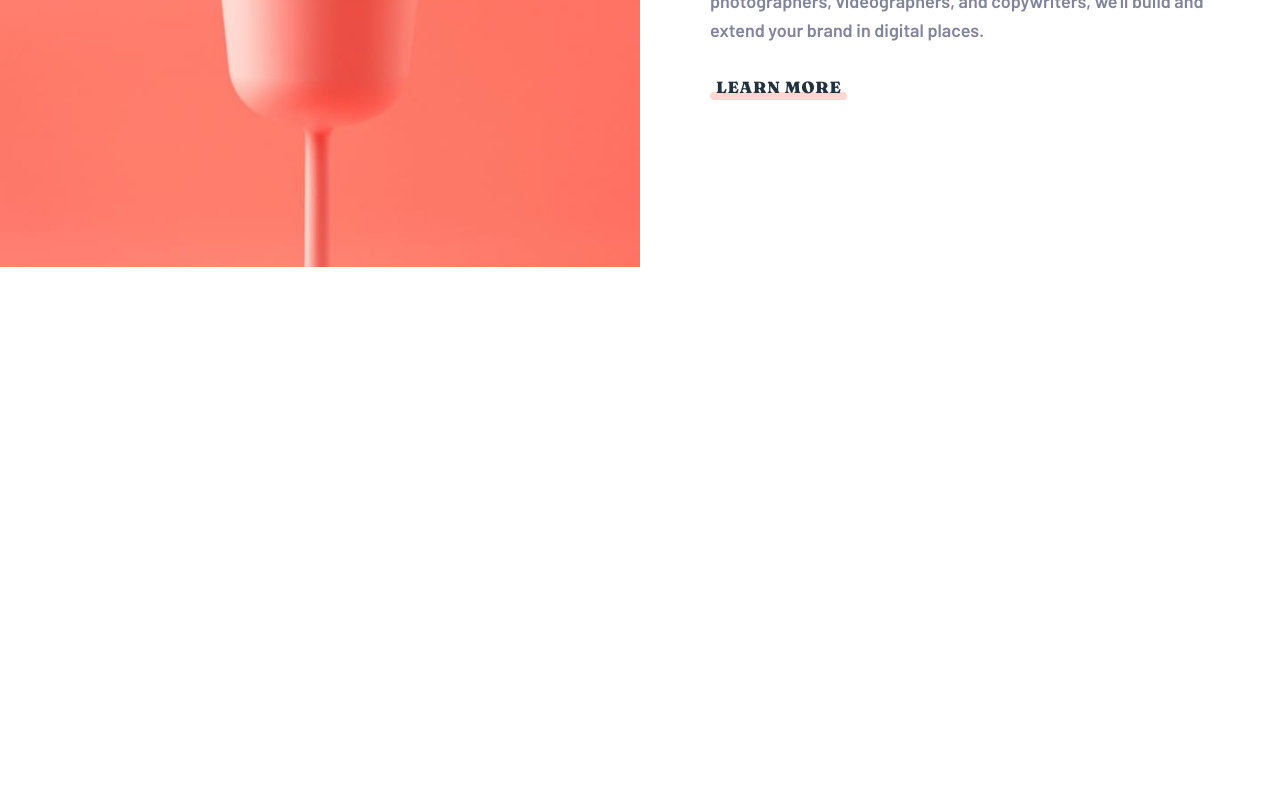
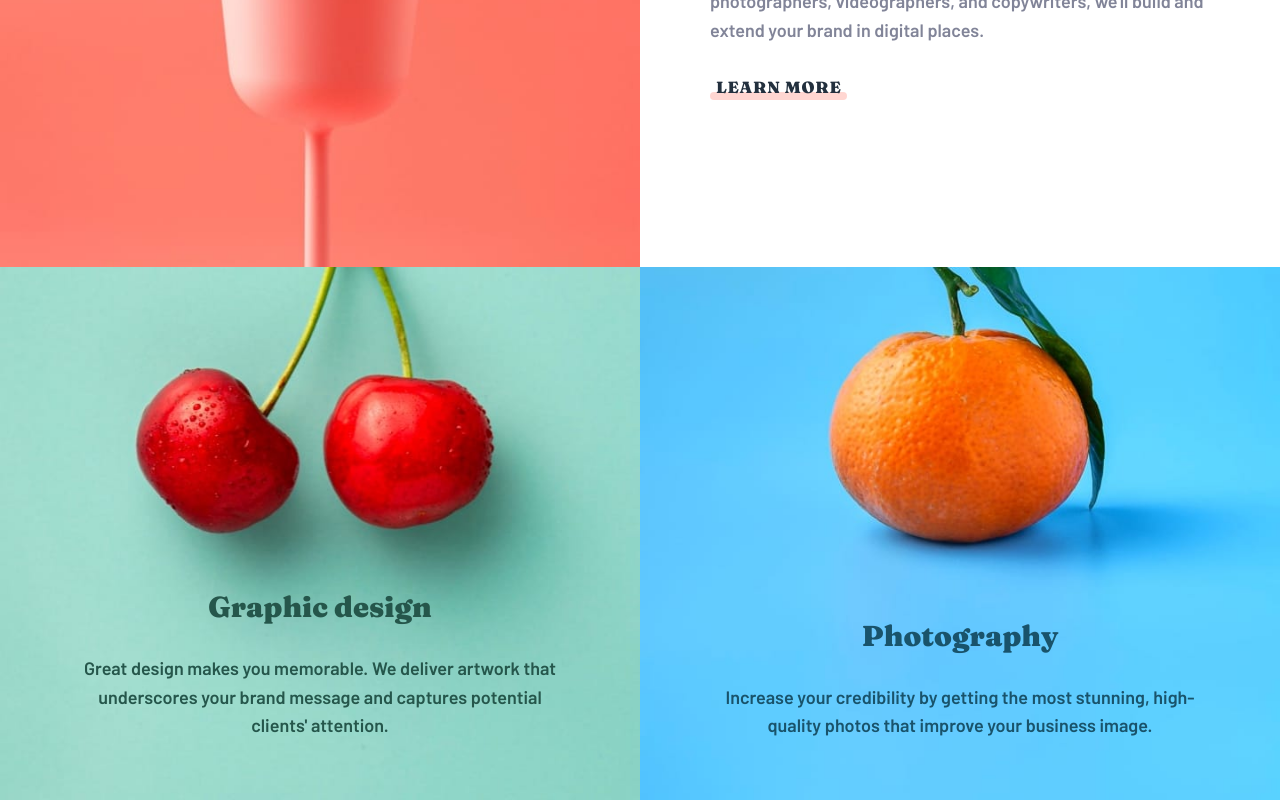
Before and after one commit to giullianoth/SunnysideAgencyLandingPage_FrontendMentor_React, a React (Vite) app: page / in a window 1280 px wide. Shown: the part 1511-2311 px from the top of the page. Before the commit the page ends 1778 px from the top, so only its background shows below. Built offline with nearby package versions, Linux system fonts and the light colour scheme.

Commit message:
services section

```diff
--- a/src/App.jsx
+++ b/src/App.jsx
@@ -3,7 +3,7 @@
 import Header from "./components/page/Header"
 import Headline from "./components/page/Headline"
 import Presentation from "./components/page/Presentation"
-// import Services from "./components/page/Services"
+import Services from "./components/page/Services"
 // import Testimonials from "./components/page/Testimonials"
 
 function App() {
@@ -13,8 +13,8 @@ function App() {
       <main>
         <Headline />
         <Presentation />
-        {/* <Services />
-        <Testimonials />
+        <Services />
+        {/* <Testimonials />
         <Gallery /> */}
       </main>
       {/* <Footer /> */}
--- /dev/null
+++ b/src/components/common/Service/Service.module.css
@@ -0,0 +1,71 @@
+.service {
+    flex-basis: 100%;
+
+    @media(min-width: 768px) {
+        flex-basis: 50%;
+    }
+}
+
+.serviceGreen {
+    color: var(--color-dark-desatured-cyan-text);
+}
+
+.serviceBlue {
+    color: var(--color-dark-blue-text)
+}
+
+.service__wrapper {
+    width: 100%;
+    height: 100%;
+    display: flex;
+    justify-content: flex-end;
+    flex-direction: column;
+    padding-inline: 20px;
+    padding-bottom: 60px;
+    text-align: center;
+
+    @media(min-width: 768px) {
+        padding-bottom: 20px;
+    }
+
+    @media(min-width: 1024px) {
+        padding-bottom: 40px;
+    }
+
+    @media(min-width: 1200px) {
+        padding-bottom: 60px;
+    }
+}
+
+.service__title {
+    margin-bottom: 30px;
+
+    @media(min-width: 768px) {
+        max-width: 360px;
+        margin-inline: auto;
+    }
+
+    @media(min-width: 1200px) {
+        max-width: 500px;
+    }
+
+    h1 {
+        font-size: 1.6em;
+        color: currentColor;
+    }
+}
+
+.service__text {
+    font-size: 0.9em;
+    color: currentColor;
+
+    @media(min-width: 768px) {
+        max-width: 360px;
+        margin-inline: auto;
+    }
+
+    @media(min-width: 1200px) {
+        max-width: 500px;
+        font-size: 1em;
+    }
+}
--- /dev/null
+++ b/src/components/common/Service/index.jsx
@@ -0,0 +1,22 @@
+import ImgAsBackground from "../ImgAsBackground"
+import styles from "./Service.module.css"
+
+const Service = ({ mobileImage, desktopImage, title, text, color }) => {
+    const colorTheme = `service${color.charAt(0).toUpperCase() + color.slice(1)}`
+
+    return (
+        <article className={`${styles.service} ${styles[colorTheme]}`}>
+            <ImgAsBackground mobileImage={mobileImage} desktopImage={desktopImage} alt={title}>
+                <div className={styles.service__wrapper}>
+                    <header className={styles.service__title}>
+                        <h1 className={styles[colorTheme]}>{title}</h1>
+                    </header>
+
+                    <p className={`${styles.service__text} ${styles[colorTheme]}`}>{text}</p>
+                </div>
+            </ImgAsBackground>
+        </article>
+    )
+}
+
+export default Service
--- /dev/null
+++ b/src/components/page/Services/Services.module.css
@@ -0,0 +1,5 @@
+.services {
+    width: 100%;
+    display: flex;
+    flex-wrap: wrap;
+}
--- /dev/null
+++ b/src/components/page/Services/index.jsx
@@ -0,0 +1,28 @@
+import styles from "./Services.module.css"
+import mobileImageCherry from "../../../assets/images/mobile/image-graphic-design.jpg"
+import desktopImageCherry from "../../../assets/images/desktop/image-graphic-design.jpg"
+import mobileImageOrange from "../../../assets/images/mobile/image-photography.jpg"
+import desktopImageOrange from "../../../assets/images/desktop/image-photography.jpg"
+import Service from "../../common/Service"
+import { services } from "../../../defs/definitions"
+
+const mobileImages = [mobileImageCherry, mobileImageOrange]
+const desktopImages = [desktopImageCherry, desktopImageOrange]
+
+const Services = () => {
+    return (
+        <section className={styles.services}>
+            {services.map((service, index) => (
+                <Service
+                    key={`service-${index + 1}`}
+                    mobileImage={service.mobileImage(mobileImages[index])}
+                    desktopImage={service.desktopImage(desktopImages[index])}
+                    title={service.title}
+                    text={service.text}
+                    color={service.color} />
+            ))}
+        </section>
+    )
+}
+
+export default Services
```
